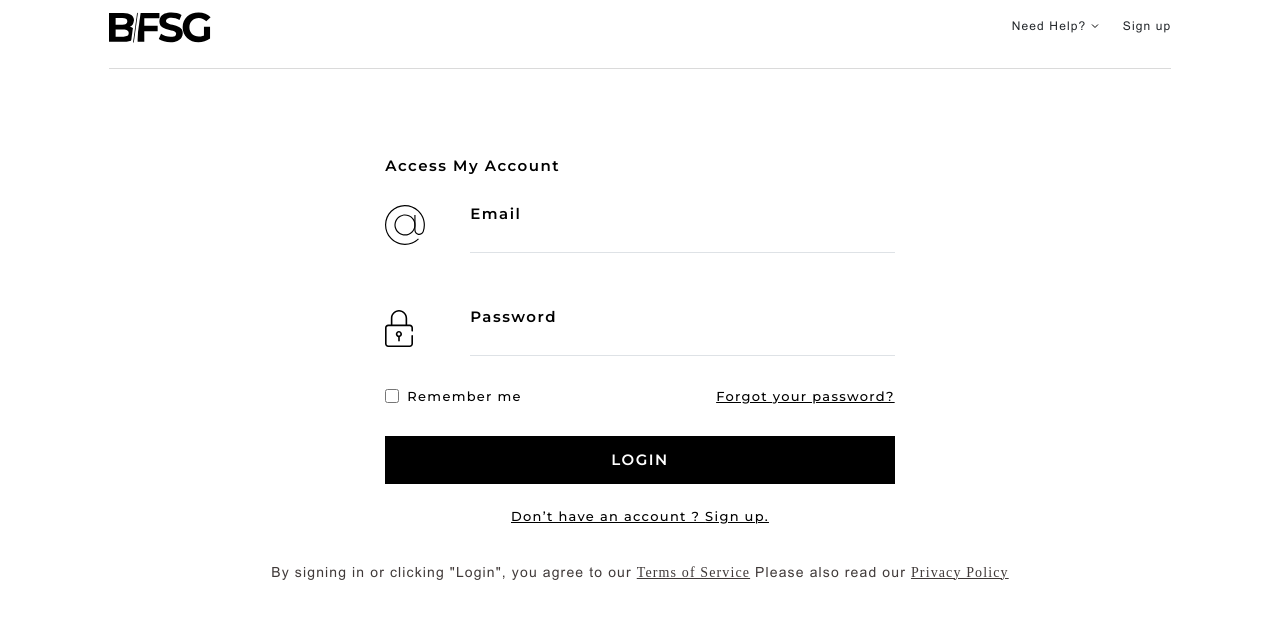
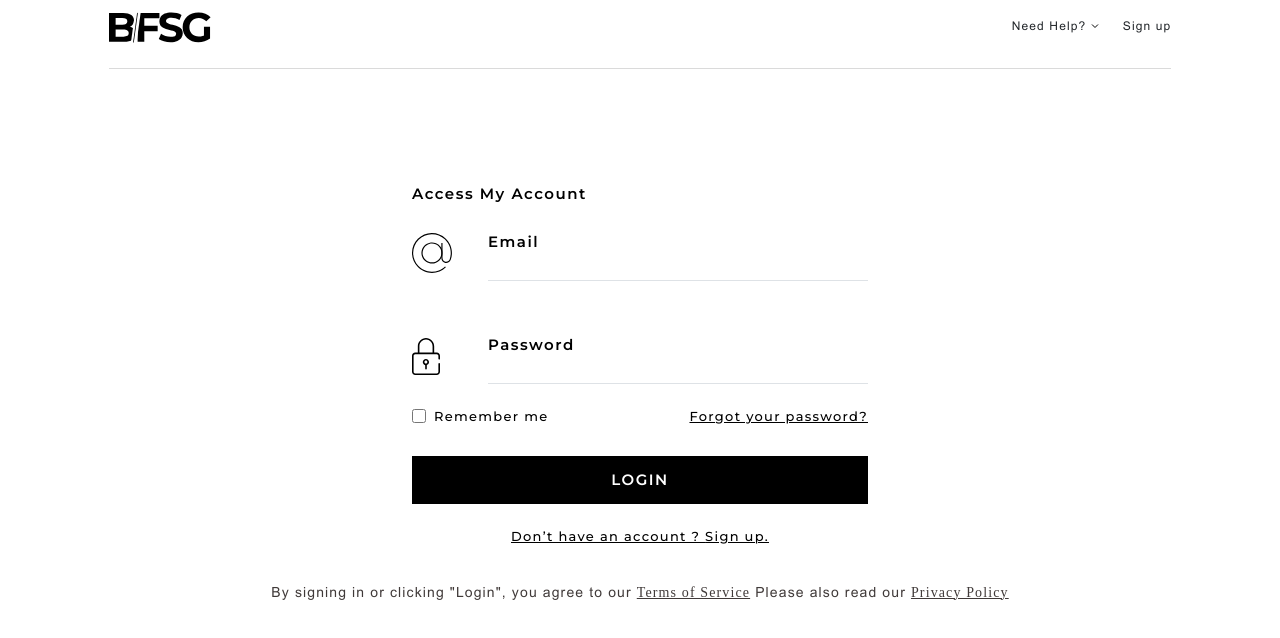
Before and after one commit to shubham90346/BFS-PORTAL, a React (Create React App) app: page / in a window 1280 px wide. Shown: the top 638 px of the page. Built offline with nearby package versions, Linux system fonts and the light colour scheme; a web font is replaced by a local one.

Commit message:
08-01-2024 design Changes d-v1.16

```diff
--- a/src/components/CustomerSupportPage/Detail.module.css
+++ b/src/components/CustomerSupportPage/Detail.module.css
@@ -219,6 +219,9 @@ height: 79px;
 
 .HeightGiven{
     height: 400px;
+    overflow: auto;
+    padding: 15px 0;background-color: #ffff;
+
 }
 
 .ActivityContentImform textarea::-moz-placeholder{
--- a/src/components/MyBagFinal/index.js
+++ b/src/components/MyBagFinal/index.js
@@ -234,7 +234,7 @@ function MyBagFinal() {
                     <div className={Styles.ShipAdress2}>
 
 
-                      <textarea  onKeyUp={(e) => setOrderDesc(e.target.value)} placeholder="Note" className="placeholder:font-[Arial-500] text-[14px] tracking-[1.12px] mb-[20px]" />
+                      <textarea  onKeyUp={(e) => setOrderDesc(e.target.value)} placeholder="Note" className="placeholder:font-[Arial-500] text-[14px] tracking-[1.12px] " />
                     </div>
                     {!PONumberFilled ? (
                       <ModalPage
--- a/src/components/loginUI/LoginUI.jsx
+++ b/src/components/loginUI/LoginUI.jsx
@@ -68,10 +68,10 @@ const LoginUI = () => {
           onClose={() => setLoading(false)}
         />
       ) : null}
-      <div className="container-fluid d-flex flex-column justify-content-center " style={{ minHeight: "70vh" }}>
+      <div className="container d-flex flex-column justify-content-center " style={{ minHeight: "70vh" }}>
         <div className="row d-flex justify-content-around align-items-center">
           <div className="col-5">
-            <p className={`mb-3 pt-2 ${styles.access} col-12`}>Access My Account</p>
+            <p className={`mb-3 pt-2 mt-5 ${styles.access} col-12`}>Access My Account</p>
             <form id="form-input">
               {/* email */}
               <div className="col-12 mb-5 d-flex justify-content-center align-items-center">
@@ -86,7 +86,7 @@ const LoginUI = () => {
                 </div>
               </div>
               {/* password */}
-              <div className="col-12 mb-4 d-flex justify-content-center align-items-center">
+              <div className="col-12 mb-3 d-flex justify-content-center align-items-center">
                 <div className="col-2 col-xxl-1 d-flex justify-content-start align-items-center">
                   <img src={"/assets/images/lock.svg"} alt="img" />
                 </div>
@@ -99,7 +99,7 @@ const LoginUI = () => {
               </div>
               {/* remember me */}
               <div className="col-12 mb-4 d-flex justify-content-between align-items-center">
-                <div className=" d-flex justify-content-start align-items-center gap-2">
+                <div className= {`${styles.rememInput} d-flex justify-content-start align-items-center gap-2`}>
                   <input type="checkbox" name="remember" id="remember" style={{ height: "14px", width: "14px" }} />
                   <p className={`${styles.remember} m-0`}>Remember me</p>
                 </div>
--- a/src/components/loginUI/index.module.css
+++ b/src/components/loginUI/index.module.css
@@ -1,3 +1,4 @@
+
 .access {
   color: #000;
   font-family: Montserrat-600;
@@ -77,3 +78,9 @@
   letter-spacing: 1.12px;
   text-decoration-line: underline;
 }
+
+
+
+.rememInput input[type=checkbox]:checked {
+  accent-color: #000;
+}
```
